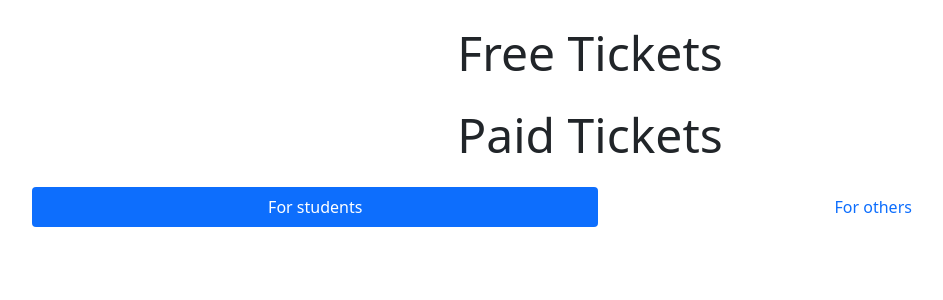
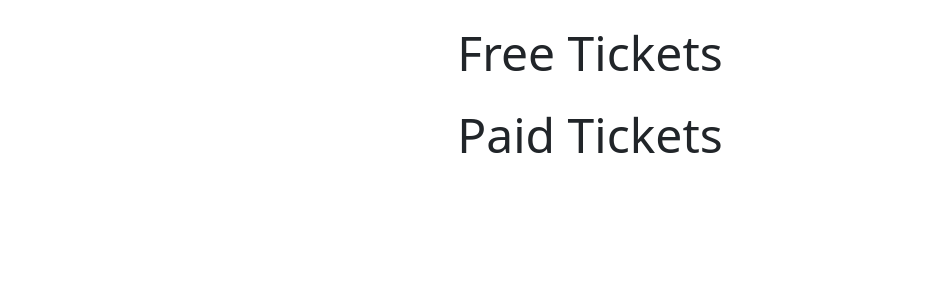
Before and after one commit to ufazuniversity/cce-2023-registration, a Django app: template core/templates/core/index.html in a window 1280 px wide. Shown: the part 56-356 px from the top of the page, without its empty margins (50-993 px from the left). Run offline with Django 4.2, Linux system fonts and the light colour scheme; the template is opened without the code that fills it, so the values that code supplies are empty.

Commit message:
refactor: view changes for tickets

```diff
--- a/core/templates/core/index.html
+++ b/core/templates/core/index.html
@@ -5,19 +5,6 @@
         <h2 class="display-5 text-center">Free Tickets</h2>
         <div class="my-4">{% include 'core/includes/tickets.html' with tickets=free_tickets %} </div>
         <h2 class="display-5 text-center">Paid Tickets</h2>
-        <div class="my-4">
-            <ul class="nav nav-pills nav-fill">
-                <li class="nav-item"><button class="nav-link active" data-bs-toggle="pill" data-bs-target="#tickets-student" type="button" role="tab" aria-controls="tickets-student" aria-selected="true">For students</button></li>
-                <li class="nav-item"><button class="nav-link" data-bs-toggle="pill" data-bs-target="#tickets-other" type="button" role="tab" aria-controls="tickets-other" aria-selected="false">For others</button></li>
-            </ul>
-            <div class="tab-content">
-                <div class="tab-pane fade show active py-2" id="tickets-student" role="tabpanel" aria-labelledby="tickets-student-tab">
-                    {% include 'core/includes/tickets.html' with tickets=student_tickets %}
-                </div>
-                <div class="tab-pane fade py-2" id="tickets-other" role="tabpanel" aria-labelledby="tickets-other-tab">
-                    {% include 'core/includes/tickets.html' with tickets=other_tickets %}
-                </div>
-            </div>
-        </div>
+        <div class="my-4">{% include 'core/includes/tickets.html' with tickets=paid_tickets %} </div>
     </section>
 {% endblock %}
--- a/core/views.py
+++ b/core/views.py
@@ -16,13 +16,11 @@ logger = logging.getLogger(__name__)
 def index(request):
     tickets = models.Ticket.objects.all()
     free_tickets = tickets.filter(is_paid=False)
-    student_tickets = tickets.filter(variant="student")
-    other_tickets = tickets.filter(variant="other")
+    paid_tickets = tickets.filter(is_paid=True)
     ctx = {
         "tickets": tickets,
         "free_tickets": free_tickets,
-        "student_tickets": student_tickets,
-        "other_tickets": other_tickets,
+        "paid_tickets": paid_tickets,
     }
     return shortcuts.render(request, "core/index.html", context=ctx)
 
```
